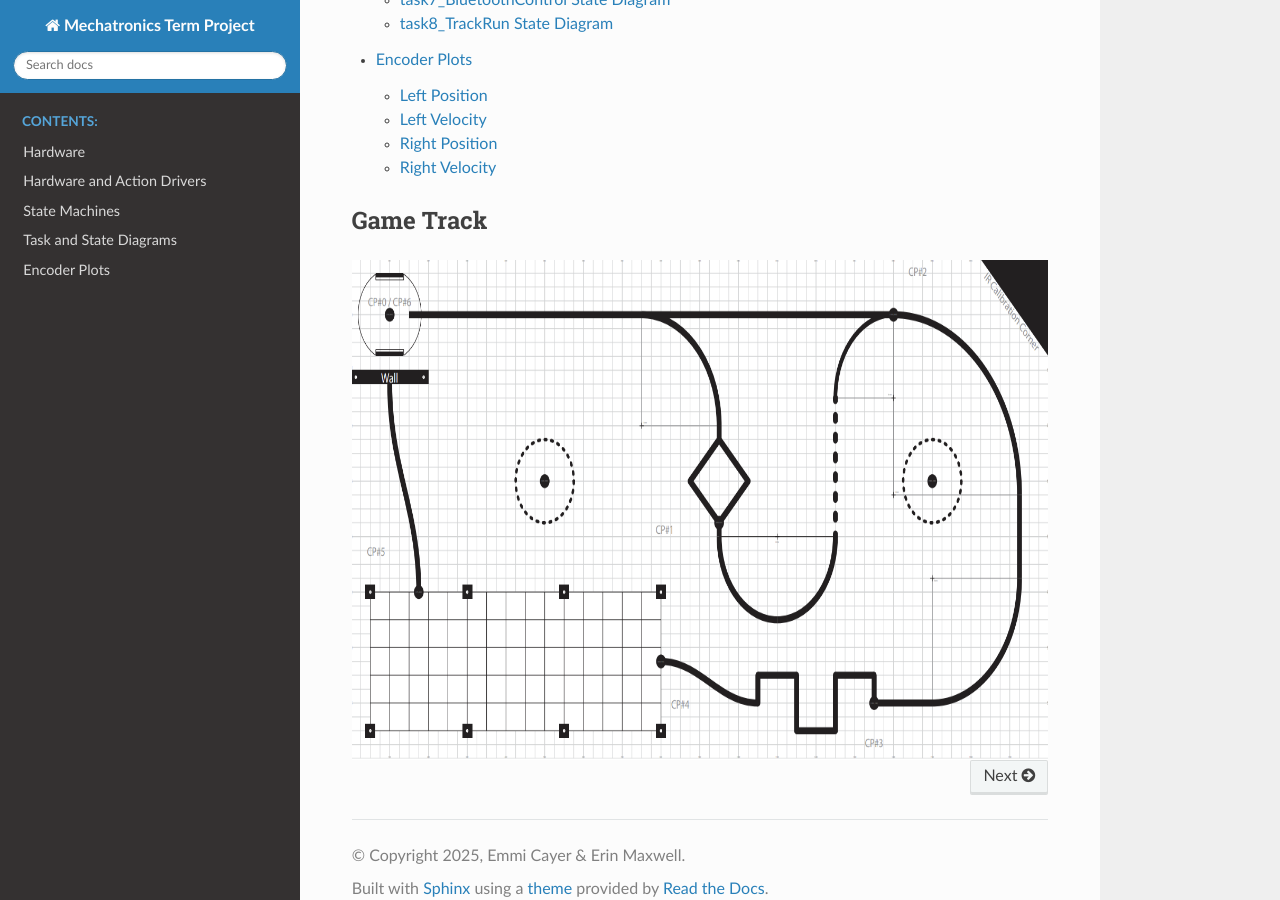
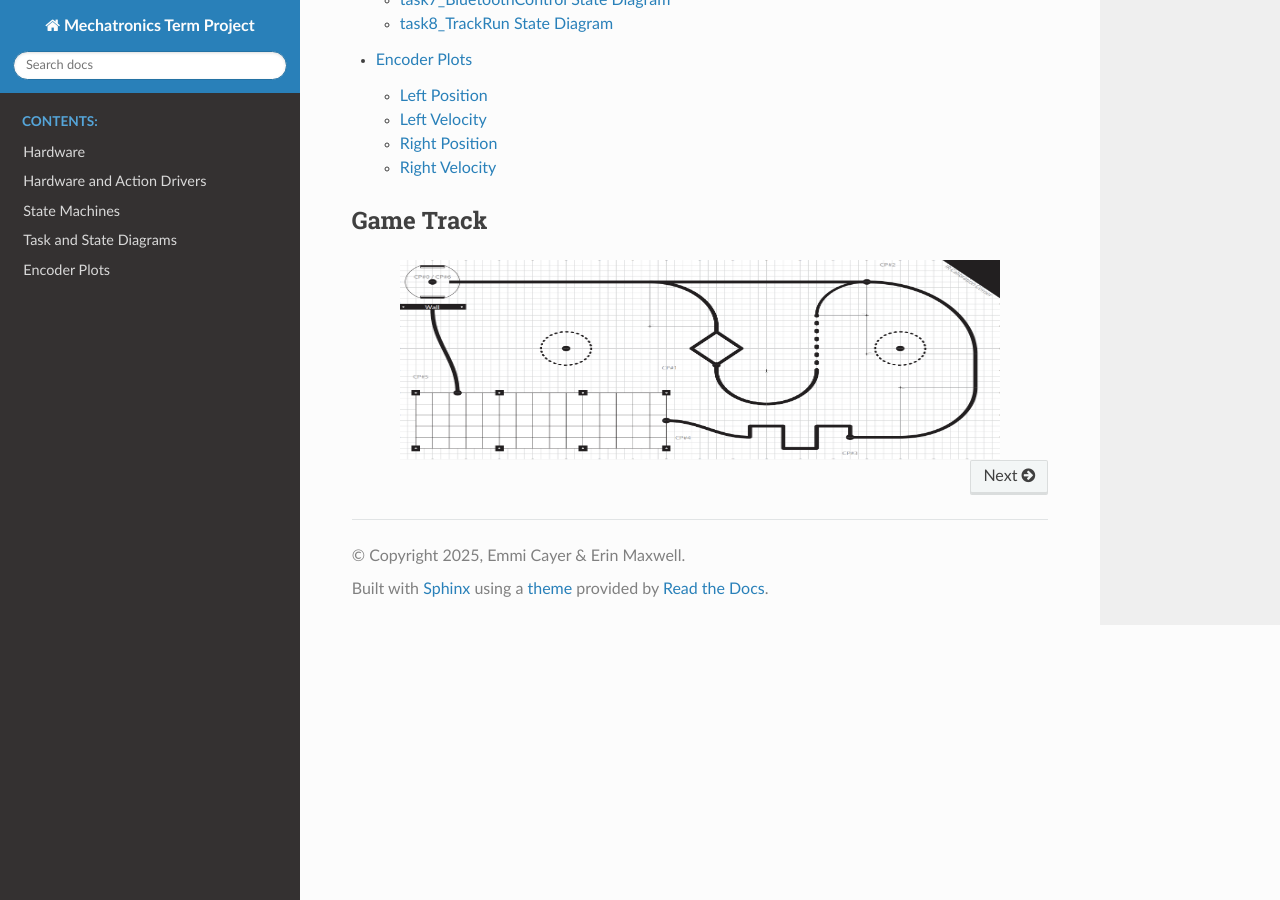
Before and after one commit to emmicayer/Mechatronics-Repository, a Sphinx documentation site: the page built from docs/index.rst, in a window 1280 px wide and 900 px high, scrolled down 1024 px. Built offline with Sphinx 7.4.7 and the Read the Docs theme 3.1.0, drawn with Linux system fonts in a browser that asks for light colours.

Commit message:
Update index.rst

```diff
--- a/docs/index.rst
+++ b/docs/index.rst
@@ -25,5 +25,6 @@ Game Track
 ----
 .. figure:: images/gametrack.png
    :align: center
-   :height: 500px
+   :height: 200px
+   :width: 600px
    :alt: alternate text
```
